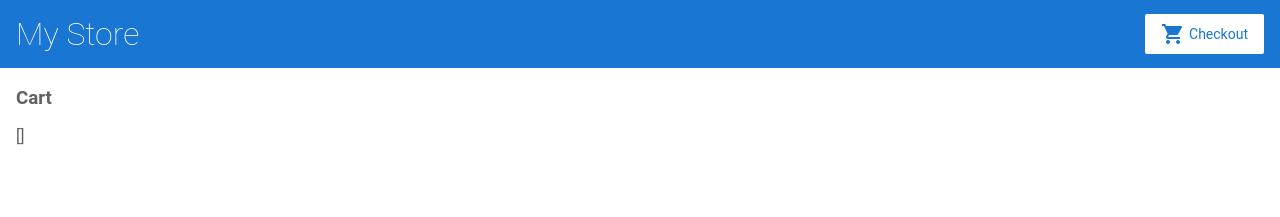
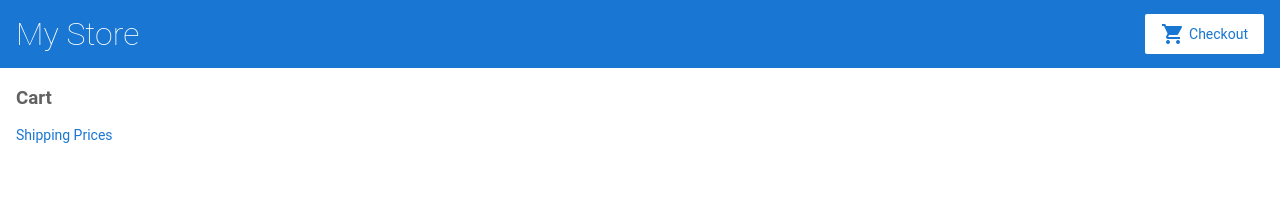
Before and after one commit to moraviran/Angular-tour-of-heroes, an Angular app: page /cart in a window 1280 px wide. Shown: the top 217 px of the page. Built offline with nearby package versions, Linux system fonts and the light colour scheme.

Commit message:
cart changes

```diff
--- a/src/app/cart/cart.component.html
+++ b/src/app/cart/cart.component.html
@@ -1,10 +1,11 @@
+
 <h3>Cart</h3>
+
+<p>
+  <a routerLink="/shipping">Shipping Prices</a>
+</p>
 
 <div class="cart-item" *ngFor="let item of items">
   <span>{{ item.name }}</span>
   <span>{{ item.price | currency }}</span>
 </div>
-
-<pre
-  >{{ items | json }}
-</pre>
```
